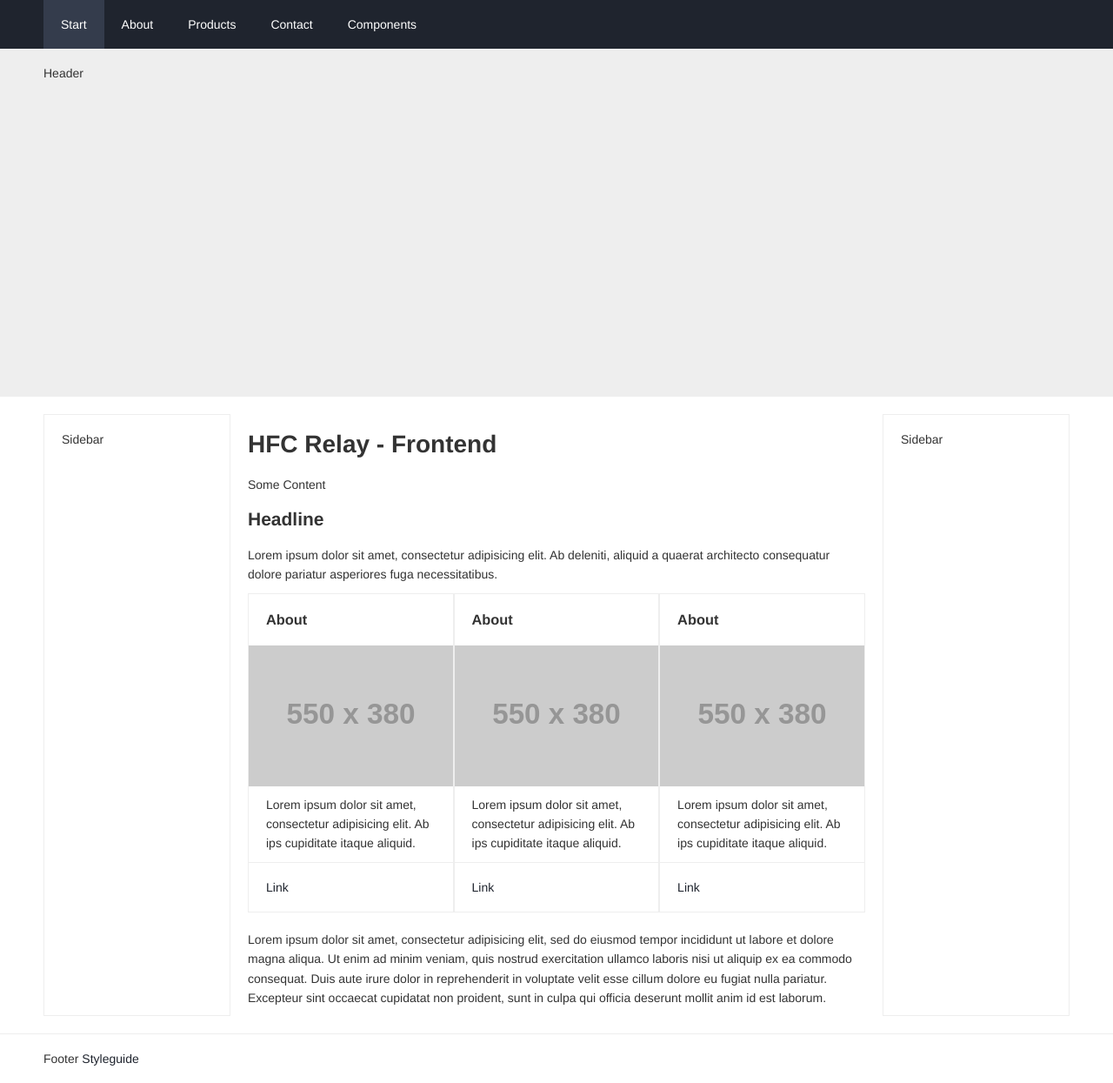
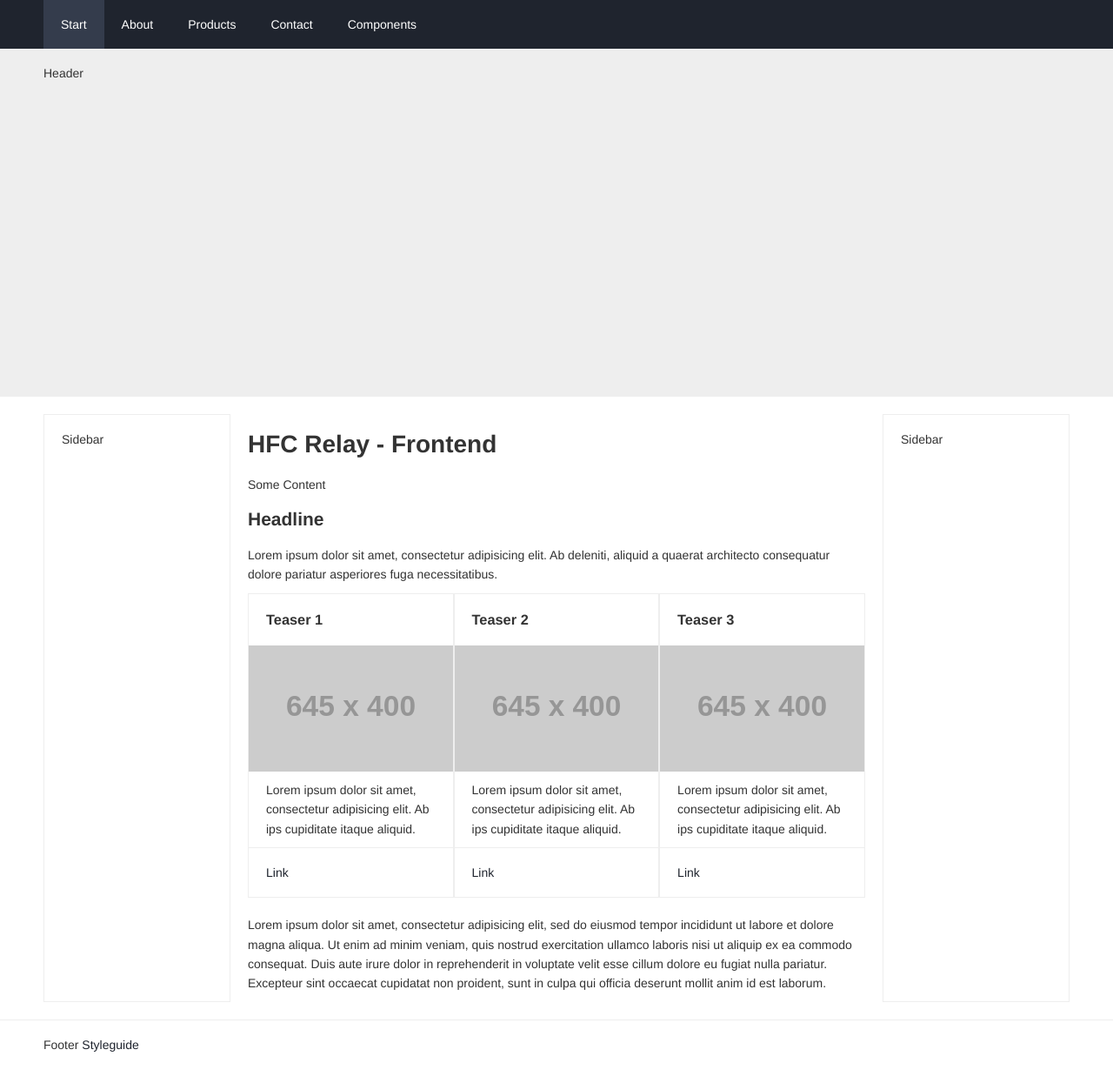
Before and after one commit to NilsDannemann/j_hfc_relay, a Jekyll site: the page built from index.html, in a window 1280 px wide. Shown: the whole page at 87% size. Built offline with Jekyll 4.4.1, drawn with Linux system fonts in a browser that asks for light colours.

Commit message:
[update] teaser intelligence

```diff
--- a/_includes/components/teaser/teaser.html
+++ b/_includes/components/teaser/teaser.html
@@ -3,7 +3,7 @@
 		<h3>{% if include.title != null %}{{ include.title }}{% else %}Title{% endif %}</h3>
 	</a>
 	<a class="teaser__img" href="{% if include.link != null %}{{ include.link }}{% else %}#{% endif %}">
-		<img src="http://placehold.it/550x380/eeeeee" alt="image" />
+		<img src="http://placehold.it/645x400/eeeeee" alt="image" />
 	</a>
 	<p class="teaser__content">
 		{% if include.text != null %}{% if include.text == "Lorem" or include.text == "lorem" %}Lorem ipsum dolor sit amet, consectetur adipisicing elit. Ab ips cupiditate itaque aliquid.{% else %}{{ include.text }}{% endif %}{% else %}Text{% endif %}
--- a/_includes/components_base/content/_content.scss
+++ b/_includes/components_base/content/_content.scss
@@ -5,9 +5,7 @@
 /* =======================================*/
 
 .content {
-	@include respond-above(x-small) { padding: $whitespace; }
-	@include respond-above(medium) { padding: $whitespace 0; }
-	@include respond-above(large) { padding: $whitespace; }
+	padding: $whitespace;
 
 	&__inner {
 		@include flexbox();
--- a/index.html
+++ b/index.html
@@ -13,9 +13,9 @@ children: false
 
 <p>Lorem ipsum dolor sit amet, consectetur adipisicing elit. Ab deleniti, aliquid a quaerat architecto consequatur dolore pariatur asperiores fuga necessitatibus.</p>
 
-{% include components/teaser/teaser.html title="About" text="lorem" %}
-{% include components/teaser/teaser.html title="About" text="lorem" %}
-{% include components/teaser/teaser.html title="About" text="lorem" %}
+{% include components/teaser/teaser.html title="Teaser 1" text="lorem" %}
+{% include components/teaser/teaser.html title="Teaser 2" text="lorem" %}
+{% include components/teaser/teaser.html title="Teaser 3" text="lorem" %}
 
 
 <p>Lorem ipsum dolor sit amet, consectetur adipisicing elit, sed do eiusmod
```
